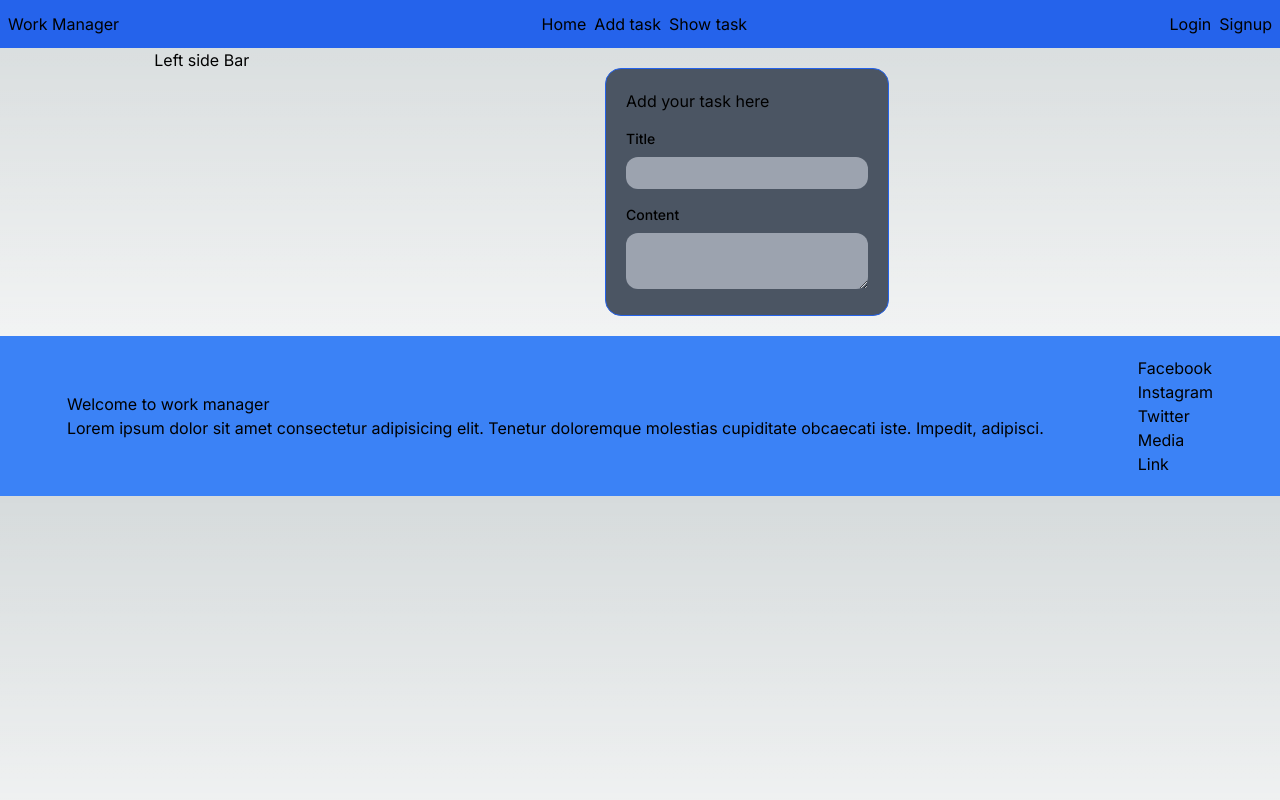
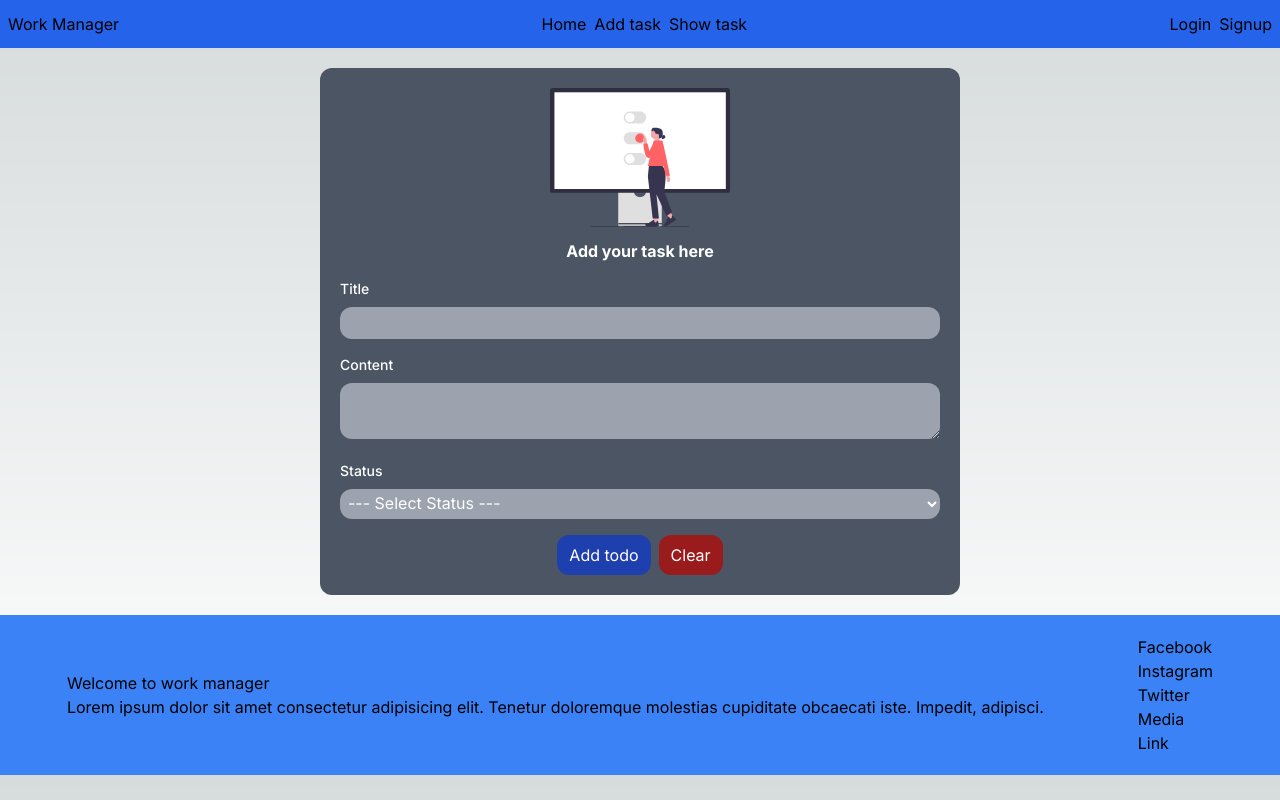
Before and after one commit to AayushGitH/nextPrac, a Next.js app: page /add-task in a window 1280 px wide. Built offline with nearby package versions, Linux system fonts and the light colour scheme.

Commit message:
Updated add task form

```diff
--- a/src/app/add-task/page.js
+++ b/src/app/add-task/page.js
@@ -1,4 +1,6 @@
 import React from 'react'
+import loginImage from '../../assets/loginImage.svg'
+import Image from 'next/image'
 
 export const metadata = {
     title: 'Add task - ' + process.env.SITE_NAME
@@ -6,11 +8,13 @@ export const metadata = {
 
 const AddTask = () => {
     return (
-        <div className='grid grid-cols-12 justify-center'>
-            <div className='border bg-gray-600 border-blue-600 rounded-2xl col-span-6 col-start-2 p-5'>
-                <h1>Add your task here</h1>
-
+        <div className='grid grid-cols-12 text-white justify-center'>
+            <div className='bg-gray-600 col-span-6 col-start-4 rounded-xl p-5'>
                 <form >
+                    <div className='flex justify-center'>
+                        <Image src={loginImage} style={{ width: '30%' }} />
+                    </div>
+                    <h1 className='flex justify-center font-bold mt-3'>Add your task here</h1>
                     <div className='mt-4'>
                         <label htmlFor='task_title' className='block text-sm font-medium mb-2'>
                             Title
@@ -22,7 +26,23 @@ const AddTask = () => {
                         <label htmlFor='task_content' className='block text-sm font-medium mb-2'>
                             Content
                         </label>
-                        <textarea type='text' className='w-full p-1 rounded-xl bg-gray-400 focus:ring-gray-400 ' id='task_content'/>
+                        <textarea type='text' className='w-full p-1 rounded-xl bg-gray-400 focus:ring-gray-400 ' id='task_content' />
+                    </div>
+
+                    <div className='mt-4'>
+                        <label htmlFor='task_content' className='block text-sm font-medium mb-2'>
+                            Status
+                        </label>
+                        <select className='w-full p-1 rounded-xl bg-gray-400 focus:ring-gray-400 ' id='task_content'>
+                            <option value='none'>--- Select Status ---</option>
+                            <option value='Pending'>Pending</option>
+                            <option value='Pending'>Completed</option>
+                        </select>
+                    </div>
+
+                    <div className='mt-4 flex justify-center'>
+                        <button className='bg-blue-800 py-2 px-3 rounded-xl'>Add todo</button>
+                        <button className='bg-red-800 ms-2 py-2 px-3 rounded-xl'>Clear</button>
                     </div>
                 </form>
             </div>
--- a/src/app/layout.js
+++ b/src/app/layout.js
@@ -15,10 +15,10 @@ export default function RootLayout({ children }) {
     <html lang="en">
       <body className={inter.className}>
         <CustomNavbar/>
-        <div className='flex justify-around'>
-        <div>Left side Bar</div>
+        {/* <div className='flex justify-around'> */}
+        {/* <div>Left side Bar</div> */}
         <div className='mt-5 mb-5'>{children}</div>
-        </div>
+        {/* </div> */}
         <Footer/>
       </body>
     </html>
```
Also changed, not shown: src/assets/loginImage.svg (added).
